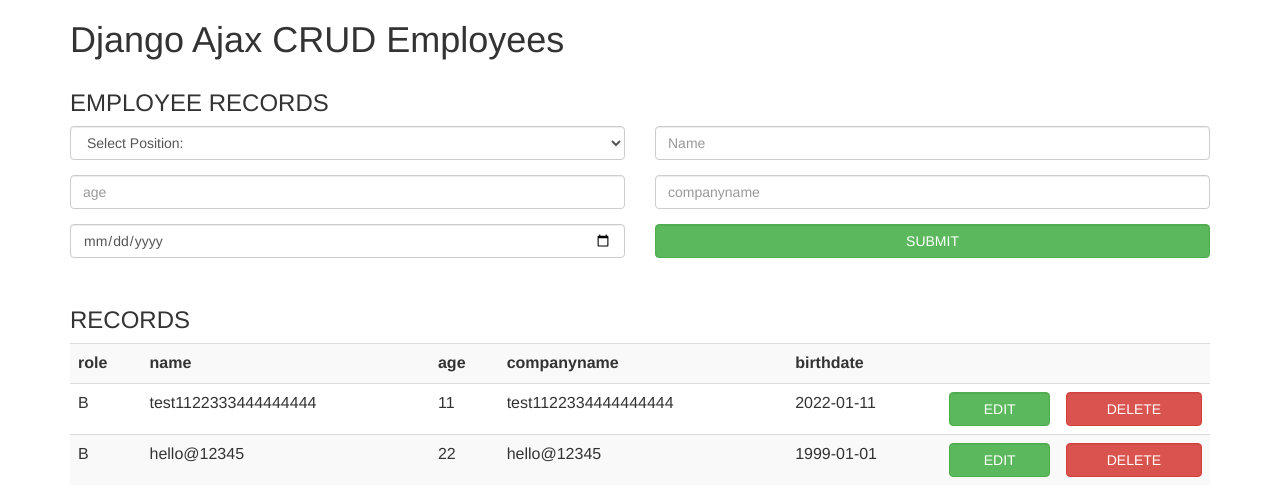
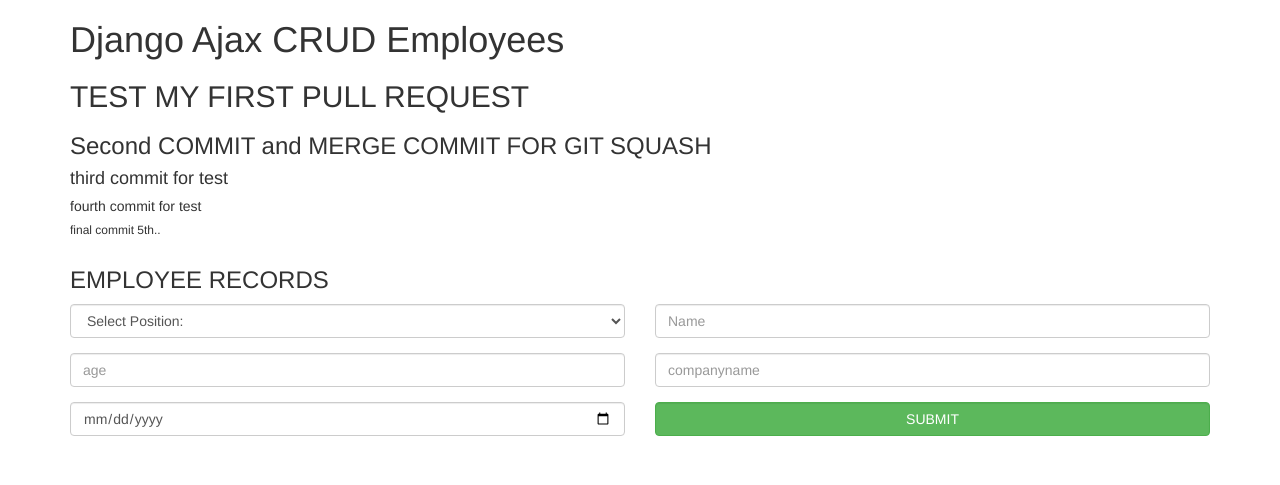
Before and after one commit to AcqDev13/manage-employees-project, a Django app: page /crud/ in a window 1280 px wide. Shown: the top 485 px of the page. Run offline with Django 3.2, Linux system fonts and the light colour scheme; data comes from the database, SQL or seed files in the repository; some libraries are stand-ins or nearby versions.

Commit message:
TEST MY FIRST PULL REQUEST (#1)
single commit

```diff
--- a/templates/crud_ajax/crud.html
+++ b/templates/crud_ajax/crud.html
@@ -6,6 +6,12 @@
 {% block content %}
 <div class="container">
     <h1>Django Ajax CRUD Employees</h1>
+    <h2>TEST MY FIRST PULL REQUEST </h2>
+    <h3>Second COMMIT and MERGE COMMIT FOR GIT SQUASH</h3>
+    <h4>third commit for test</h4>
+    <h5>fourth commit for test</h5>
+    <h6>final commit 5th..</h6>
+
     <div class="row">
       <div class="col-md-12 ">
             {% include 'includes/employee_data_form.html' %}
```
